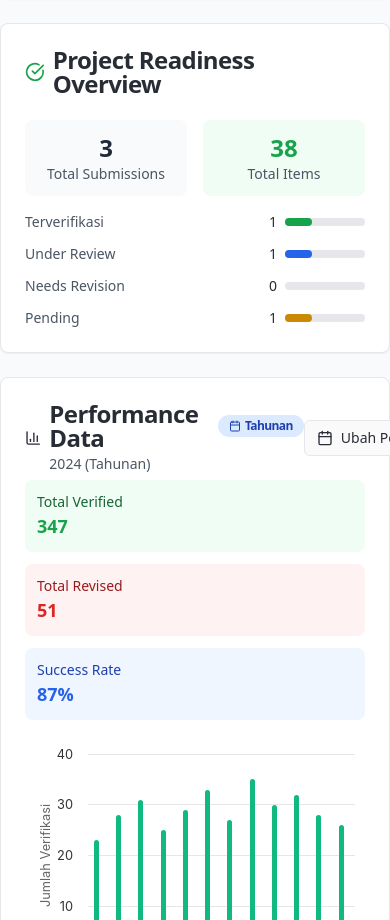
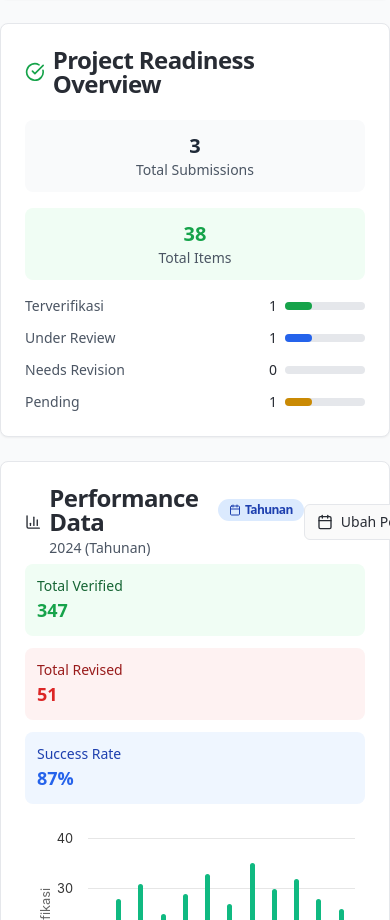
Before and after one commit to andikadwikid/React-RMC, a React (Vite) app: page /verifier-dashboard in a window 390 px wide. Shown: the part 1156-2076 px from the top of the page. Built offline with nearby package versions, Linux system fonts and the light colour scheme.

Commit message:
Improve readiness overview section
cgen-6a188fdf948341aabe3d0b6f278d3d34

```diff
--- a/client/pages/VerifierDashboard.tsx
+++ b/client/pages/VerifierDashboard.tsx
@@ -593,15 +593,15 @@ export default function VerifierDashboard() {
             </CardTitle>
           </CardHeader>
           <CardContent>
-            <div className="grid grid-cols-2 gap-4 mb-4">
-              <div className="text-center p-3 bg-gray-50 rounded-lg">
-                <div className="text-2xl font-bold text-gray-800">
+            <div className="grid grid-cols-1 sm:grid-cols-2 gap-4 mb-4">
+              <div className="text-center p-3 bg-gray-50 rounded-lg hover:bg-gray-100 transition-colors">
+                <div className="text-xl lg:text-2xl font-bold text-gray-800">
                   {verificationStats.readiness.total}
                 </div>
                 <div className="text-sm text-gray-600">Total Submissions</div>
               </div>
-              <div className="text-center p-3 bg-green-50 rounded-lg">
-                <div className="text-2xl font-bold text-green-600">
+              <div className="text-center p-3 bg-green-50 rounded-lg hover:bg-green-100 transition-colors">
+                <div className="text-xl lg:text-2xl font-bold text-green-600">
                   {verificationStats.readiness.totalItems}
                 </div>
                 <div className="text-sm text-gray-600">Total Items</div>
```
